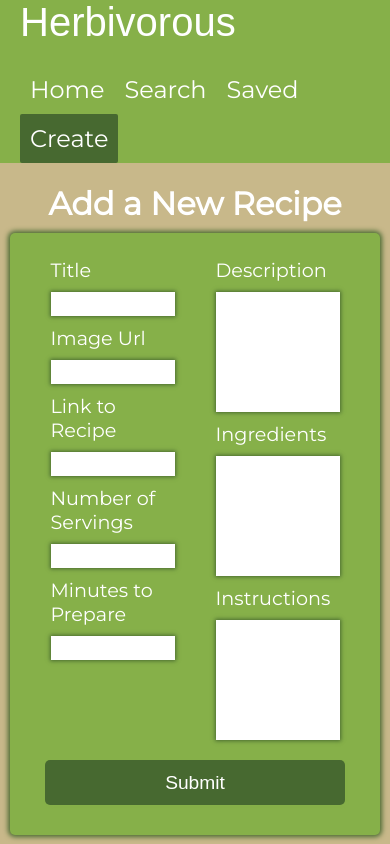
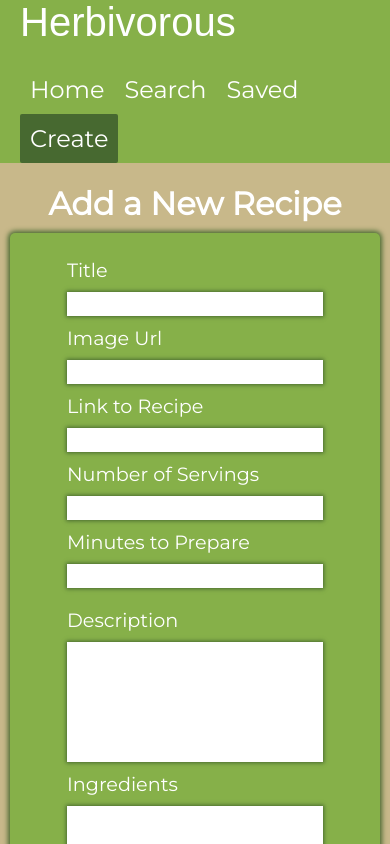
Before and after one commit to Pete-Fowler/herbivorous, a React (Create React App) app: page /submit in a window 390 px wide. Built offline with nearby package versions, Linux system fonts and the light colour scheme; no server answers; data requests are answered from the project's data file; a web font is replaced by a local one.

Commit message:
Reflow to flexbox for screen < 900px

```diff
--- a/src/styles/Submit.css
+++ b/src/styles/Submit.css
@@ -20,7 +20,7 @@
   padding: 25px;
   margin: 10px 25px 25px 25px;
   min-width: 320px;
-  width: 60%;
+  width: 80%;
   border-radius: 5px;
   background-color: var(--green);
   box-shadow: 0 0 5px 2px var(--greenD);
@@ -113,3 +113,10 @@
 #submit button:active {
   box-shadow: none;
 }
+
+@media (max-width: 900px) {
+  #submit form {
+    display: flex;
+    flex-direction: column;
+  }
+}
```
